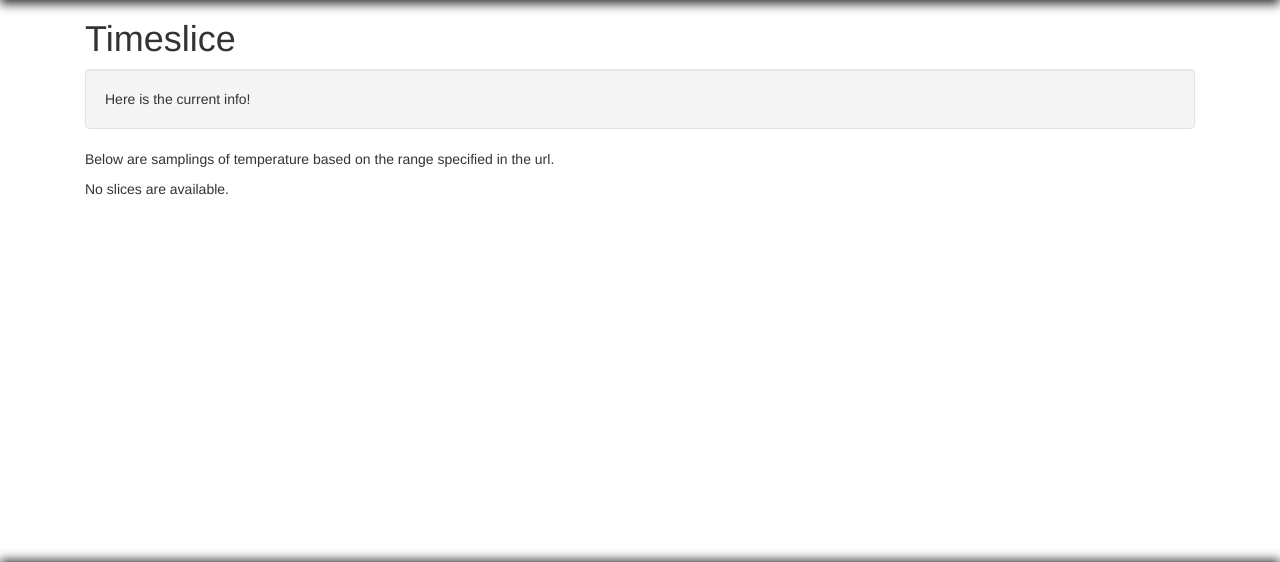
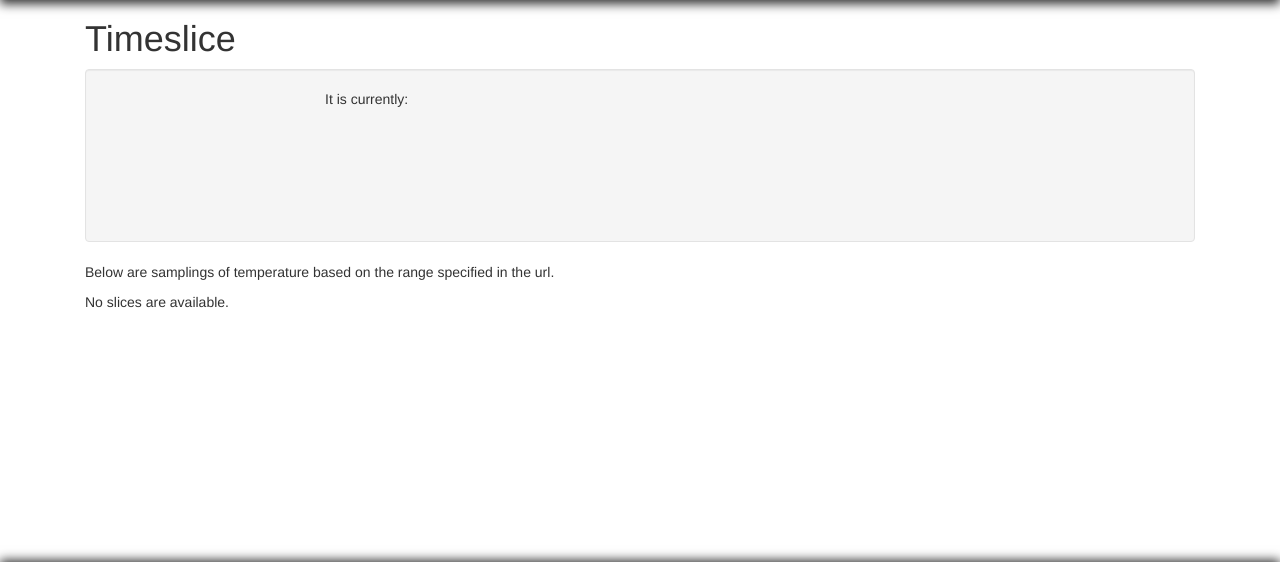
Before and after one commit to shazzner/dataCatcher, a Django app: template weather/templates/weather/timeslice.html in a window 1280 px wide. Shown: the part 118-680 px from the top of the page. Run offline with Django 3.2, Linux system fonts and the light colour scheme; the template is opened without the code that fills it, so the values that code supplies are empty; some libraries are stand-ins or nearby versions.

Commit message:
Added skycons to dataslice view & template, will probably move to a separate section

```diff
--- a/weather/templates/weather/timeslice.html
+++ b/weather/templates/weather/timeslice.html
@@ -5,13 +5,21 @@
 <link href="{% static 'css/c3.min.css' %}" rel="stylesheet" type="text/css" media="screen" />
 <script src="{% static 'js/d3.min.js' %}"></script>
 <script src="{% static 'js/c3.min.js' %}"></script>
+<script src="{% static 'js/skycons.js' %}"></script>
 {% endblock %}
 
 {% block content %}
 <div class="col-md-12">
   <h1>Timeslice</h1>
   <div class="well">
-    Here is the current info!
+    <div class="container">
+      <div class="col-md-2">
+        <canvas id="icon1" width="128" height="128"></canvas>
+      </div>
+      <div class="col-md-10">
+        <p>It is currently: {{ weatherIcon }}</p>
+      </div>
+    </div>
   </div>
   <p>Below are samplings of temperature based on the range specified in the url.</p>
   {% if range_slices %}
@@ -28,6 +36,10 @@
 {% block loadscript %}
 <script>
  $(document).ready(function() {
+     var skycons = new Skycons({"color": "blue"});
+     skycons.add("icon1", "{{ weatherIcon }}");
+     skycons.play();
+
      var chart1 = c3.generate({
          data: {
              x: 'x',
--- a/weather/views.py
+++ b/weather/views.py
@@ -25,6 +25,7 @@
     currRoomHumidity = []
     outsideTemp = []
     outsideHumidity = []
+    weatherIcon = 'clear-day'
 
     for slice in range_slices:
         dateformatted.append("'" + slice.capture_time.strftime('%Y-%m-%d %H:%M') + "'")
@@ -32,6 +33,7 @@
         currRoomHumidity.append(str(slice.curr_room_humid))
         outsideTemp.append(str(slice.local_outside_temp))
         outsideHumidity.append(str(slice.local_outside_humid))
+        weatherIcon = str(slice.local_outside_icon)
 
     context = {
         'range_slices': range_slices,
@@ -40,6 +42,10 @@
         'currRoomHumidity': currRoomHumidity,
         'outsideTemp': outsideTemp,
         'outsideHumidity': outsideHumidity,
+        'weatherIcon': weatherIcon,
     }
 
     return render(request, 'weather/timeslice.html', context)
+
+def today(request):
+    return render(request, 'weather/today.html', context)
```
